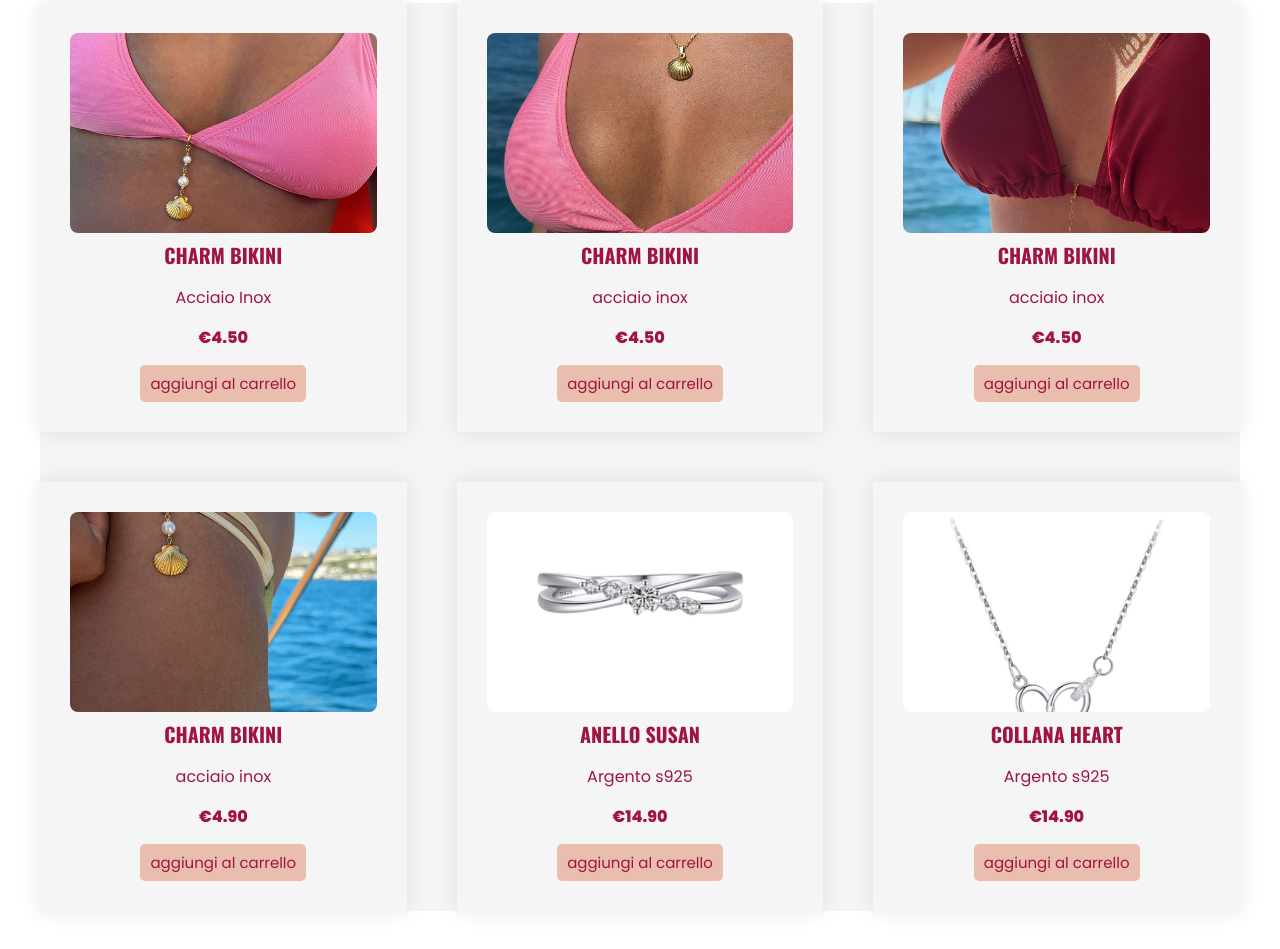
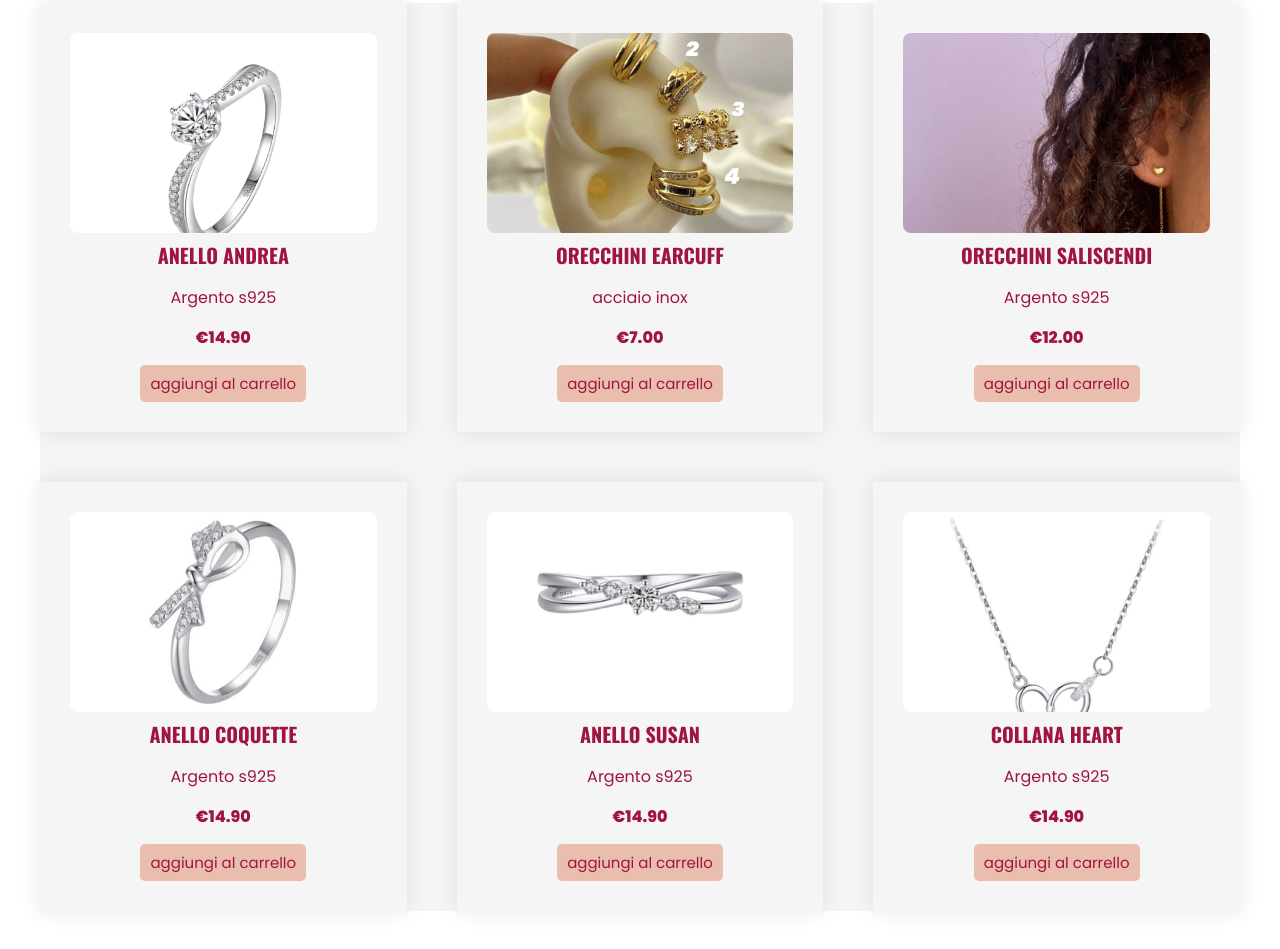
Before and after one commit to Juanluis439/Vanvint, a plain HTML site: page index.html in a window 1280 px wide. Shown: the part 1008-1957 px from the top of the page. Drawn offline with nearby package versions, Linux system fonts and the light colour scheme.

Commit message:
new product

```diff
--- a/index.html
+++ b/index.html
@@ -118,44 +118,44 @@
 
       <div class="product-content">
         <div class="product">
-          <img src="img-new/img100.jpeg" alt="" />
+          <img src="img-new/img9.PNG" alt="" />
           <div class="product-txt">
-            <h3>Charm Bikini</h3>
-            <p>Acciaio Inox</p>
-            <p class="precio">€4.50</p>
+            <h3>Anello Andrea</h3>
+            <p>Argento s925</p>
+            <p class="precio">€14.90</p>
             <a href="#" class="agregar-carrito btn-2" data-id="44"
               >aggiungi al carrello</a
             >
           </div>
         </div>
         <div class="product">
-          <img src="img-new/img101.jpeg" alt="" />
+          <img src="img-new/img19.JPG" alt="" />
           <div class="product-txt">
-            <h3>Charm Bikini</h3>
+            <h3>orecchini Earcuff</h3>
             <p>acciaio inox</p>
-            <p class="precio">€4.50</p>
+            <p class="precio">€7.00</p>
             <a href="#" class="agregar-carrito btn-2" data-id="45"
               >aggiungi al carrello</a
             >
           </div>
         </div>
         <div class="product">
-          <img src="img-new/img102.jpeg" alt="" />
+          <img src="img-new/img24.JPG" alt="" />
           <div class="product-txt">
-            <h3>Charm Bikini</h3>
-            <p>acciaio inox</p>
-            <p class="precio">€4.50</p>
+            <h3>orecchini Saliscendi</h3>
+            <p>Argento s925</p>
+            <p class="precio">€12.00</p>
             <a href="#" class="agregar-carrito btn-2" data-id="46"
               >aggiungi al carrello</a
             >
           </div>
         </div>
         <div class="product">
-          <img src="img-new/img103.jpeg" alt="" />
+          <img src="img-new/img41.jpeg" alt="" />
           <div class="product-txt">
-            <h3>Charm Bikini</h3>
-            <p>acciaio inox</p>
-            <p class="precio">€4.90</p>
+            <h3>Anello Coquette</h3>
+            <p>Argento s925</p>
+            <p class="precio">€14.90</p>
             <a href="#" class="agregar-carrito btn-2" data-id="47"
               >aggiungi al carrello</a
             >
--- a/producto.js
+++ b/producto.js
@@ -608,7 +608,7 @@ productos = [
     img: "img91.jpeg",
   },{
     index: 91,
-    name: "Collana Perla Silver",
+    name: "Collana Perla",
     material: "Acciaio Inox",
     price: "14,50",
     img: "img92.jpeg",
@@ -652,7 +652,7 @@ productos = [
     index: 98,
     name: "Collana Estiva Gold",
     material: "Acciaio Inox",
-    price: "13,50",
+    price: "13,50 ( l’uno)",
     img: "img99.jpeg",
   },
 ];
```
